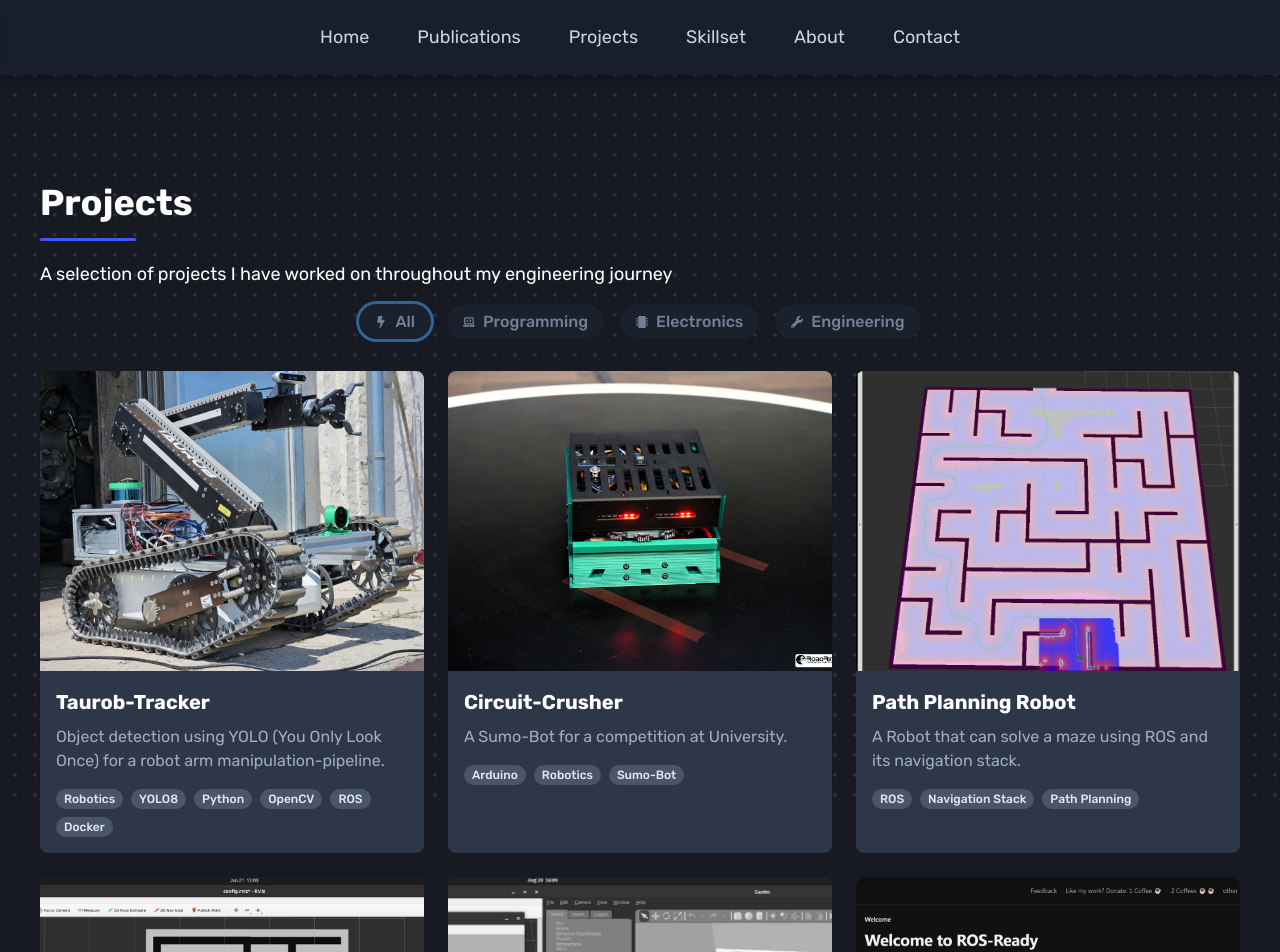
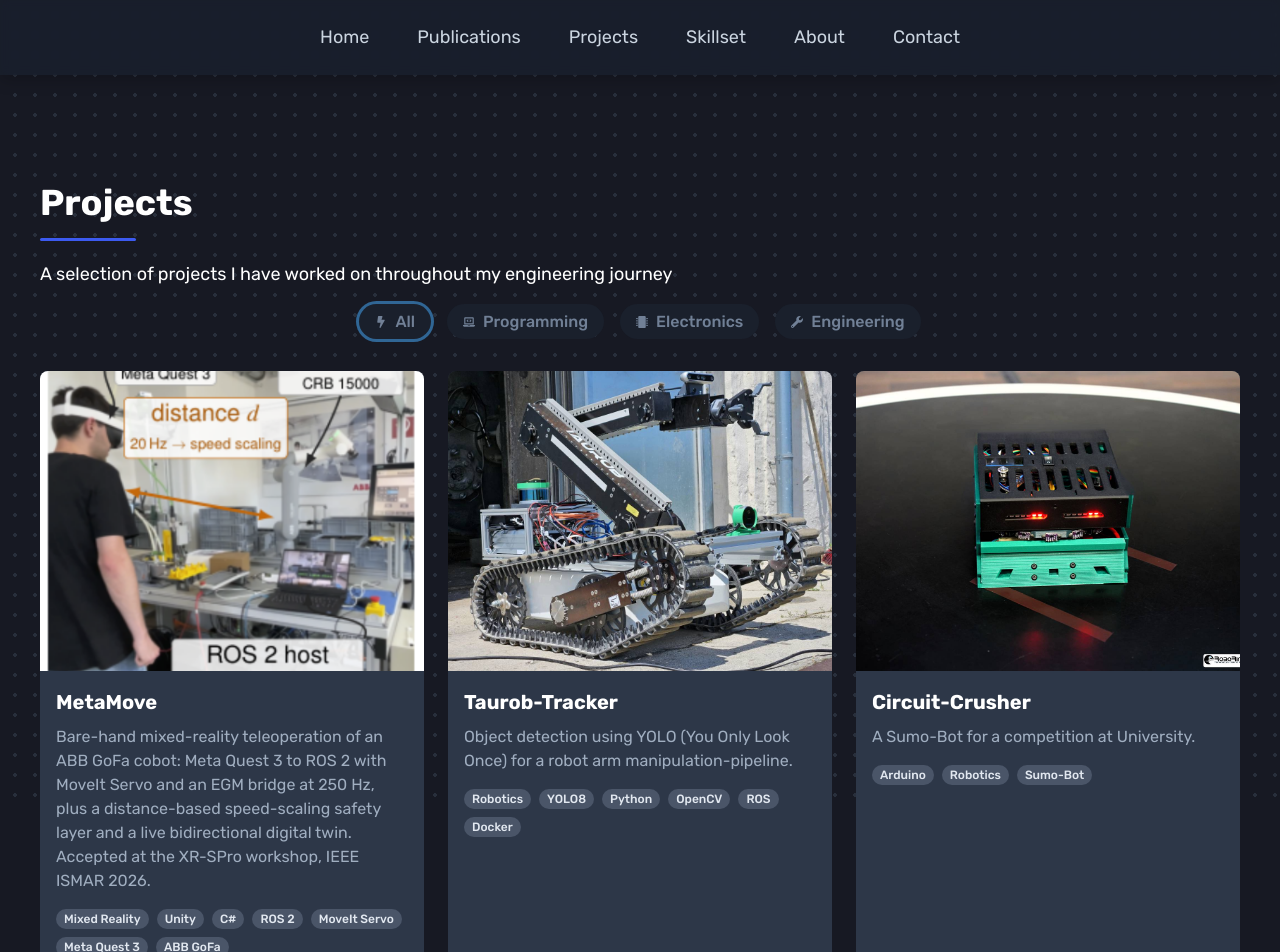
Before and after one commit to eliasbitsch/portfolio, a Next.js app: page /projects in a window 1280 px wide. Shown: the top 952 px of the page. Built offline with nearby package versions, Linux system fonts and the light colour scheme; what @chakra-ui/next-js would draw is missing.

Commit message:
Add MetaMove to the projects page
The projects page listed seven bachelor-era projects and not the one with
an accepted IEEE paper. MetaMove now leads the list, with the panel from
the camera-ready teaser as its image and a link to the repository.

```diff
--- a/src/app/projects/page.tsx
+++ b/src/app/projects/page.tsx
@@ -8,6 +8,17 @@
 
 // Example projects data
 const projectsData = [
+  {
+    id: 0,
+    category: ['Programming', 'Electronics', 'Engineering'],
+    title: 'MetaMove',
+    description:
+      'Bare-hand mixed-reality teleoperation of an ABB GoFa cobot: Meta Quest 3 to ROS 2 with MoveIt Servo and an EGM bridge at 250 Hz, plus a distance-based speed-scaling safety layer and a live bidirectional digital twin. Accepted at the XR-SPro workshop, IEEE ISMAR 2026.',
+    imageUrl: '/images/metamove.png',
+    tags: ['Mixed Reality', 'Unity', 'C#', 'ROS 2', 'MoveIt Servo', 'Meta Quest 3', 'ABB GoFa'],
+    icon: FaLaptopCode,
+    githubUrl: 'https://github.com/eliasbitsch/MetaMove'
+  },
   {
     id: 1,
     category: ['Programming', 'Electronics', 'Engineering'], // Array of categories
```
Also changed, not shown: public/images/metamove.png (added).
